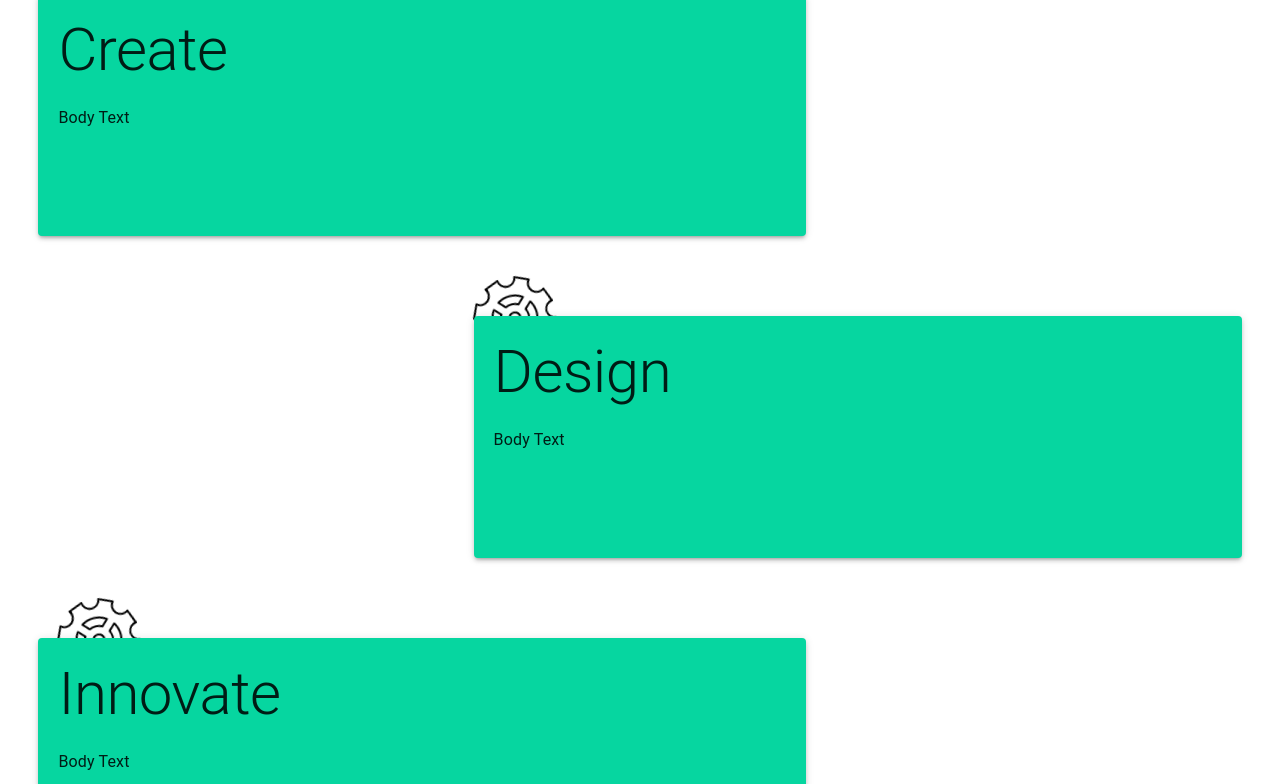
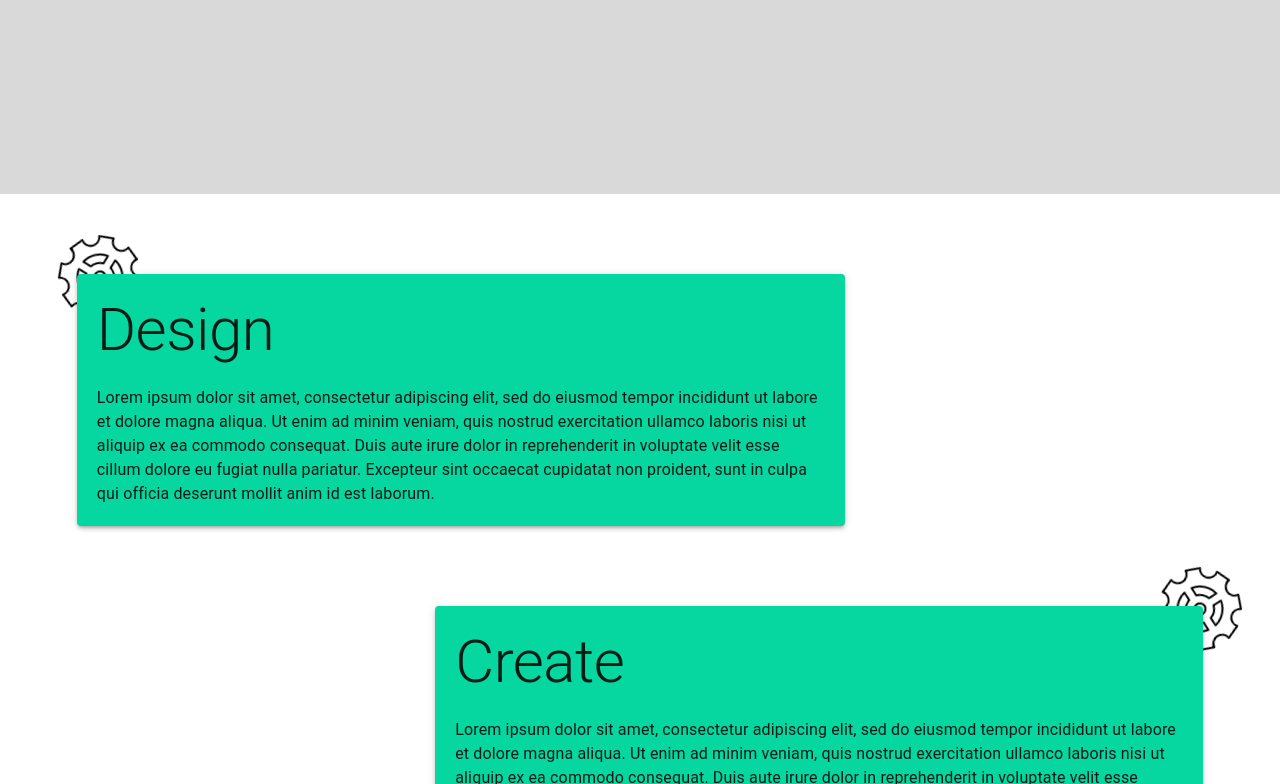
Before and after one commit to JoeySorkin/MillburnRoboticsWebsite, a React (Create React App) app: page / in a window 1280 px wide. Shown: the part 596-1380 px from the top of the page. Built offline with nearby package versions, Linux system fonts and the light colour scheme.

Commit message:
commit before firebase just in case i screw it up

```diff
--- a/public/index.html
+++ b/public/index.html
@@ -4,6 +4,8 @@
     <meta charset="utf-8" />
     <link rel="icon" href="%PUBLIC_URL%/favicon.ico" />
     <meta name="viewport" content="width=device-width, initial-scale=1" />
+    <link rel="preconnect" href="https://fonts.gstatic.com">
+<link href="https://fonts.googleapis.com/css2?family=Fira+Code&display=swap" rel="stylesheet">
     <meta name="theme-color" content="#000000" />
     <meta
       name="description"
@@ -24,7 +26,7 @@
       work correctly both with client-side routing and a non-root public URL.
       Learn how to configure a non-root public URL by running `npm run build`.
     -->
-    <title>React App</title>
+    <title>Millburn Robotics</title>
   </head>
   <body>
     <noscript>You need to enable JavaScript to run this app.</noscript>
--- a/src/App.tsx
+++ b/src/App.tsx
@@ -1,17 +1,36 @@
 import * as React from 'react';
 import { ThemeProvider } from '@material-ui/core/styles';
+import {Fab, Fade} from '@material-ui/core'
+import ArrowUpwardIcon from '@material-ui/icons/ArrowUpward';
 import theme from './theme'
 import NavigationBar from './Components/NavigationBar/NavigationBar'
 import Hero from './Components/Hero/Hero'
 import SubHero from './Components/SubHero/SubHero';
+
 function App() {
+  const fabstyles = {
+    position: 'fixed',
+    bottom: 0,
+    right: 0,
+    margin: 10
+  }
   return (
     <div className="App">
       <ThemeProvider theme={theme}>
+      {/* PAGE UP BUTTON */}
+      <Fade>
+      <Fab style={fabstyles}color="primary" aria-label="pageup">
+          <ArrowUpwardIcon/>
+      </Fab>
+      </Fade>
+      {/* REAL CONTENT */}
       <NavigationBar/>
       <Hero/>
+      <br/>
+      <br/>
       <SubHero/>
       </ThemeProvider>
+
     </div>
   );
 }
--- a/src/Components/Hero/Hero.tsx
+++ b/src/Components/Hero/Hero.tsx
@@ -8,16 +8,16 @@ export default function Hero() {
         wrapper:{
             margin: "-10px 0px 0px 0px",
             width: "100vw",
-            height: "70vh",
+            height: "100vh",
             background: "url(" + placeholder + ") no-repeat center center",
-            // backgroundSize: "cover"
+            backgroundSize: "cover"
         },
         heroimage:{
 
         },
         centerdiv:{
             justifyContent: 'center',
-            margin: "20vh auto",
+            margin: "310px auto",
             position: "absolute"
         },
         centertext:{
--- a/src/Components/NavigationBar/Pages.ts
+++ b/src/Components/NavigationBar/Pages.ts
@@ -4,9 +4,11 @@ It is pared by other files, usually mapped out into components
 */
 import InfoIcon from '@material-ui/icons/Info';
 import ContactMailIcon from '@material-ui/icons/ContactMail';
+import GroupIcon from '@material-ui/icons/Group';
+import BuildIcon from '@material-ui/icons/Build';
 export interface Page {
     name:string,
     link?:string,
     icon: any
 }
-export const PagesArr:Page[] = [{name: 'Our Teams', icon: InfoIcon, },{name: 'Our Program', icon: InfoIcon }, {name: 'VEX', icon: InfoIcon }, {name: 'Contact Us', icon: ContactMailIcon}]
+export const PagesArr:Page[] = [{name: 'Our Teams', icon: GroupIcon, },{name: 'Our Program', icon: InfoIcon }, {name: 'VEX', icon: BuildIcon }, {name: 'Contact Us', icon: ContactMailIcon}]
--- a/src/Components/SubHero/Card.tsx
+++ b/src/Components/SubHero/Card.tsx
@@ -21,33 +21,38 @@ export default function Card(props:CardProps) {
     // setInterval(()=>{rotateCog(rotation + 5)}, 200)
     const useStyles = makeStyles((theme)=>({
     leftcard: {
-        margin: "40px 3vw 40px 3vw",
+        margin: "40px 6vw 40px 6vw",
         width: "60vw",
         float: 'left',
+
     },
     rightcard: {
-        margin: "40px 3vw 40px 3vw",
+        margin: "40px 6vw 40px 6vw",
         width: "60vw",
         float: 'right',
+
     },
     text: {
-        margin: "20px 20px"
+        margin: "20px 20px",
+
     },
 
     leftcog:{
-        position: 'relative',
-        bottom: '195px',
+        position: 'absolute',
+        top: '-38px',
+        left: '-38px',
         zIndex: -1,
         translate: '20px 0px',
-        animation: '$rotation 8s infinite linear',
+        animation: '$rotationa 8s infinite linear',
     },
     rightcog:{
-        position: 'relative',
-        bottom: '195px',
+        position: 'absolute',
+        top: '-38px',
+        right: '-38px',
         zIndex: -1,
-        animation: '$rotation 8s infinite linear',
+        animation: '$rotationb 8s infinite linear',
     },
-    '@keyframes rotation' :{
+    '@keyframes rotationa' :{
         'from': {
           transform: 'rotate(0deg)'
         },
@@ -55,16 +60,22 @@ export default function Card(props:CardProps) {
           transform: 'rotate(359deg)'
         }
       },
+      '@keyframes rotationb' :{
+        'from': {
+          transform: 'rotate(359deg)'
+        },
+        'to': {
+          transform: 'rotate(0deg)'
+        }
+      },
     }));
     const classes = useStyles();
     return (
-        <div>
-
-            <Paper className={props.orient === 'left' ? classes.leftcard : classes.rightcard} style = {{backgroundColor: props.color, }}  elevation={3}>
+        <div >
+            <Paper style={{ backgroundColor: props.color, position: 'relative', height: '100%', width: '80s%'}} className={props.orient === 'left' ? classes.leftcard : classes.rightcard} elevation={3}>
                 <Typography className={classes.text} variant="h2">{props.title}</Typography>
                 <Typography className={classes.text} variant="body1">{props.children}</Typography>
                 <img style = {{transform: `rotate(${rotation}deg)`}}className = {props.orient === 'left' ? classes.leftcog : classes.rightcog} src={cogwheel}/>
             </Paper>
         </div>
-    )
-}
+    )}
--- a/src/Components/SubHero/SubHero.tsx
+++ b/src/Components/SubHero/SubHero.tsx
@@ -3,35 +3,30 @@ import { Paper, Typography } from '@material-ui/core';
 import { makeStyles } from '@material-ui/core/styles';
 import colors from '../Core/colors';
 import Card from './Card';
+import imagefill from './imagefill.png'
 export default function SubHero() {
 
     const useStyles = makeStyles((theme)=>({
-    leftcard: {
-        margin: "20px 50px",
-        width: "60vw",
-        float: 'left',
-
-    },
-    rightcard: {
-        margin: "20px 50px",
-        width: "60vw",
-        float: 'right',
-
-    },
-    lefttext: {
-        margin: "20px 50px"
-    },
-    righttext: {
-        margin: "20px 50px",
-        textAlign: 'right'
+    maindiv:{
+        // backgroundImage: `url(${imagefill})`,
+        height: '100%',
+        width: '100%',
+        display: 'inline-block',
+        zIndex: -2
     }
     }));
     const classes = useStyles();
     return (
-        <div>
-            <Card title="Create" orient = "left" color={colors.green}>Body Text</Card>
-            <Card  title="Design" orient = "right" color={colors.green}>Body Text</Card>
-            <Card  title="Innovate" orient = "left" color={colors.green}>Body Text</Card>
+        <div className={classes.maindiv}>
+            <Card title="Design" orient = "left" color={colors.green}>
+            Lorem ipsum dolor sit amet, consectetur adipiscing elit, sed do eiusmod tempor incididunt ut labore et dolore magna aliqua. Ut enim ad minim veniam, quis nostrud exercitation ullamco laboris nisi ut aliquip ex ea commodo consequat. Duis aute irure dolor in reprehenderit in voluptate velit esse cillum dolore eu fugiat nulla pariatur. Excepteur sint occaecat cupidatat non proident, sunt in culpa qui officia deserunt mollit anim id est laborum.
+            </Card>
+            <Card  title="Create" orient = "right" color={colors.green}>
+            Lorem ipsum dolor sit amet, consectetur adipiscing elit, sed do eiusmod tempor incididunt ut labore et dolore magna aliqua. Ut enim ad minim veniam, quis nostrud exercitation ullamco laboris nisi ut aliquip ex ea commodo consequat. Duis aute irure dolor in reprehenderit in voluptate velit esse cillum dolore eu fugiat nulla pariatur. Excepteur sint occaecat cupidatat non proident, sunt in culpa qui officia deserunt mollit anim id est laborum.
+            </Card>
+            <Card  title="Innovate" orient = "left" color={colors.green}>
+            Lorem ipsum dolor sit amet, consectetur adipiscing elit, sed do eiusmod tempor incididunt ut labore et dolore magna aliqua. Ut enim ad minim veniam, quis nostrud exercitation ullamco laboris nisi ut aliquip ex ea commodo consequat. Duis aute irure dolor in reprehenderit in voluptate velit esse cillum dolore eu fugiat nulla pariatur. Excepteur sint occaecat cupidatat non proident, sunt in culpa qui officia deserunt mollit anim id est laborum.
+            </Card>
         </div>
     )
 }
```
Also changed, not shown: src/Components/Core/UseOnScreen.ts (added, +15 -0 lines), public/manifest.json, src/Components/OurTeams/OurTeams.tsx (added), src/Components/SubHero/imagefill.png (added), 1 other file (tests, documents, lock files or other folders).
